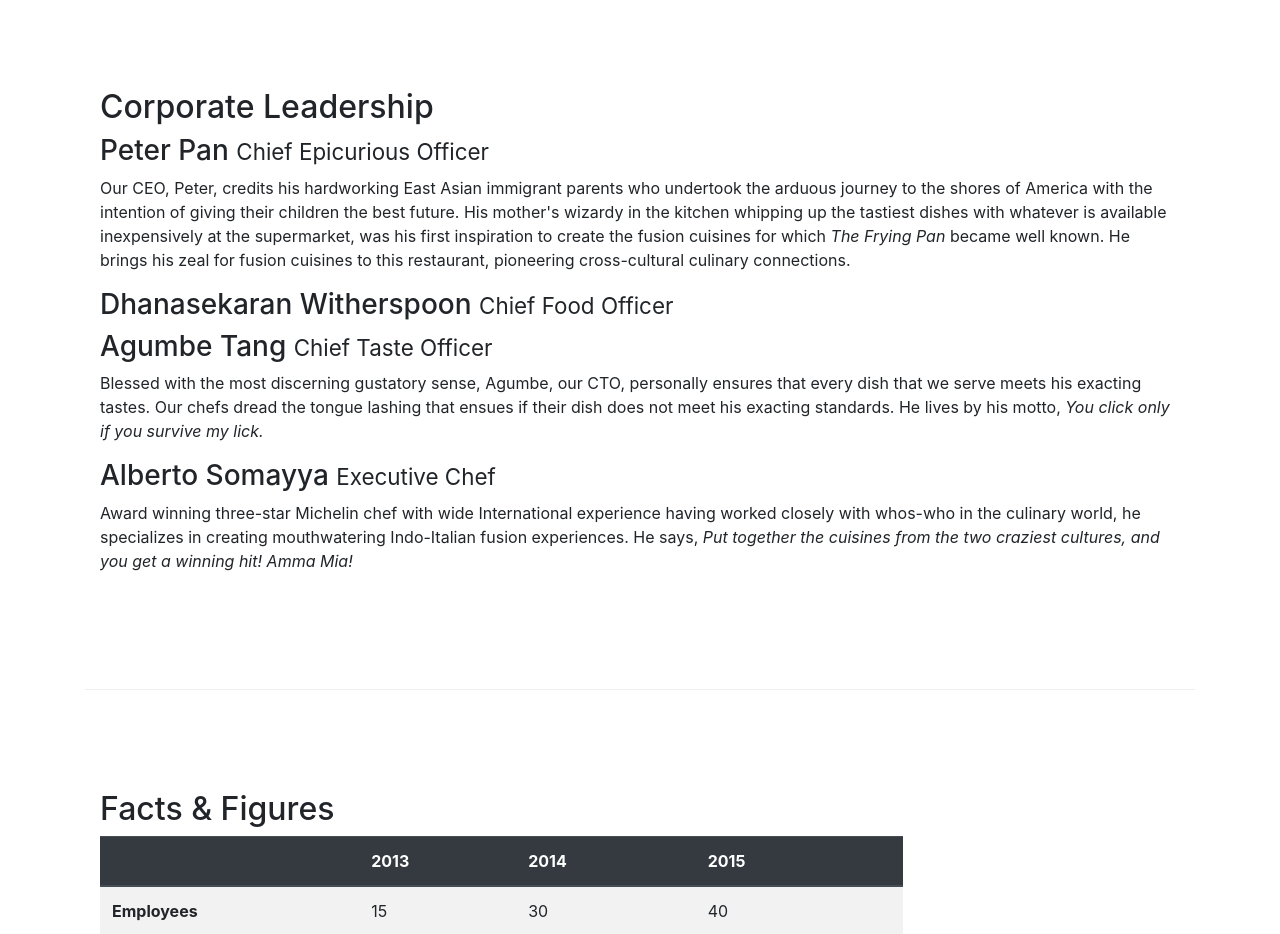
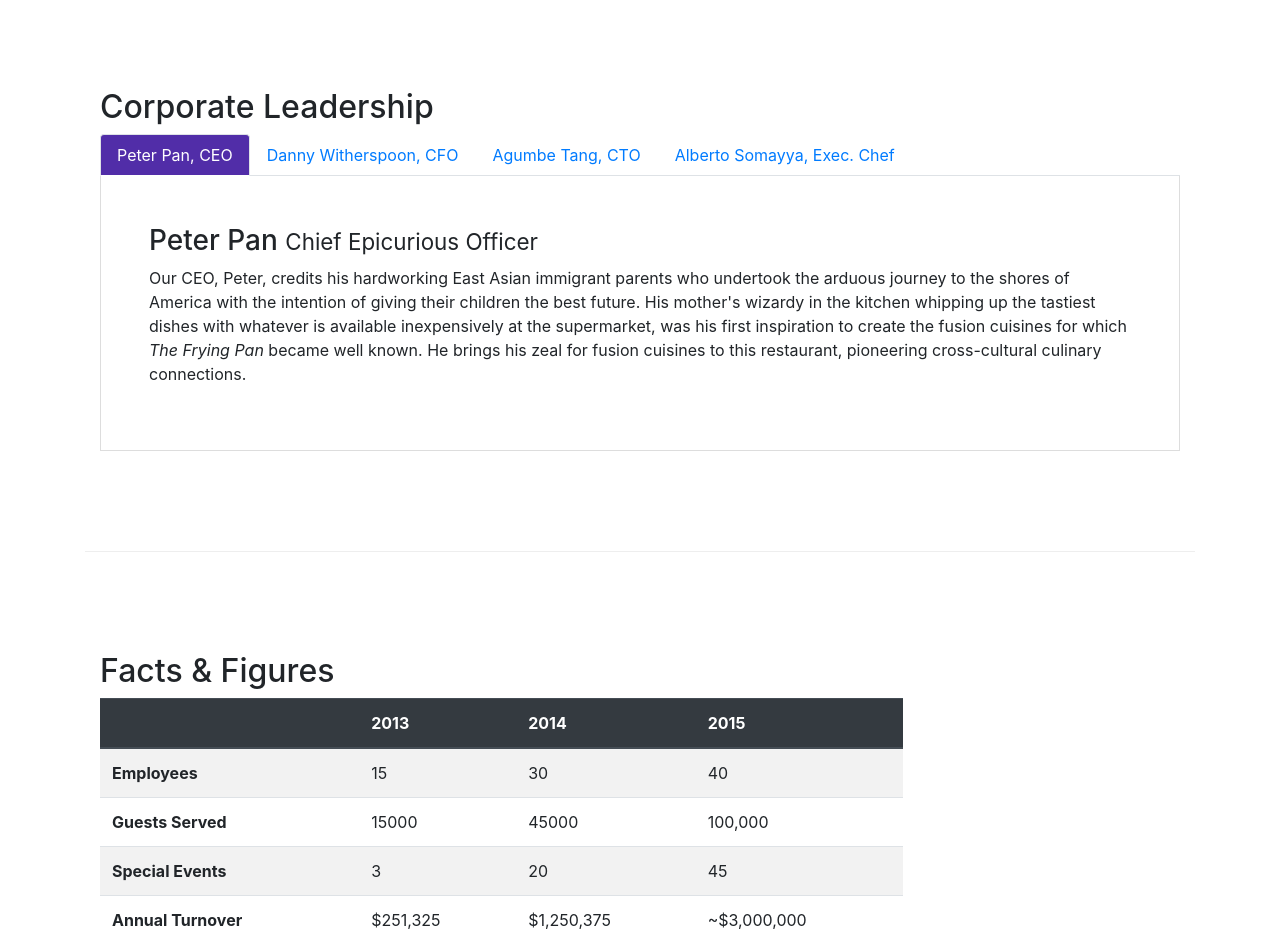
Before and after one commit to ShinuShaju/Restaurant-Website, a website: page aboutus.html in a window 1280 px wide. Shown: the part 1060-1994 px from the top of the page. Drawn offline with nearby package versions, Linux system fonts and the light colour scheme.

Commit message:
added tabs in about us page

```diff
--- a/aboutus.html
+++ b/aboutus.html
@@ -110,14 +110,38 @@
         <div class="row row-content">
             <div class="col">
                 <h2>Corporate Leadership</h2>
+                <ul class="nav nav-tabs">
+                    <li class="nav-item">
+                      <a class="nav-link active" href="#peter" role="tab" data-toggle="tab">Peter Pan, CEO</a>
+                    </li>
+                    <li class="nav-item">
+                      <a class="nav-link" href="#danny" role="tab" data-toggle="tab">Danny Witherspoon, CFO</a>
+                    </li>
+                    <li class="nav-item">
+                      <a class="nav-link" href="#agumbe"role="tab" data-toggle="tab">Agumbe Tang, CTO</a>
+                    </li>
+                    <li class="nav-item">
+                      <a class="nav-link" href="#alberto" role="tab" data-toggle="tab">Alberto Somayya, Exec. Chef</a>
+                    </li>
+                </ul>
+                <div class="tab-content">
+                    <div role="tabpanel" class="tab-pane fade show active" id="peter">
                         <h3>Peter Pan <small>Chief Epicurious Officer</small></h3>
                         <p class="d-none d-sm-block">Our CEO, Peter, credits his hardworking East Asian immigrant parents who undertook the arduous journey to the shores of America with the intention of giving their children the best future. His mother's wizardy in the kitchen whipping up the tastiest dishes with whatever is available inexpensively at the supermarket, was his first inspiration to create the fusion cuisines for which <em>The Frying Pan</em> became well known. He brings his zeal for fusion cuisines to this restaurant, pioneering cross-cultural culinary connections.</p>
-                <h3>Dhanasekaran Witherspoon <small>Chief Food Officer</small></h3>
-                <p class="d-none d-msm-block">Our CFO, Danny, as he is affectionately referred to by his colleagues, comes from a long established family tradition in farming and produce. His experiences growing up on a farm in the Australian outback gave him great appreciation for varieties of food sources. As he puts it in his own words, <em>Everything that runs, wins, and everything that stays, pays!</em></p>
+                    </div>
+                    <div role="tabpanel" class="tab-pane fade" id="danny">
+                    <h3>Danny Witherspoon <small>Chief Food Officer</small></h3>
+                    <p class="d-none d-sm-block">Our CFO, Danny, as he is affectionately referred to by his colleagues, comes from a long established family tradition in farming and produce. His experiences growing up on a farm in the Australian outback gave him great appreciation for varieties of food sources. As he puts it in his own words, <em>Everything that runs, wins, and everything that stays, pays!</em></p>
+                    </div>
+                    <div role="tabpanel" class="tab-pane fade" id="agumbe">
                     <h3>Agumbe Tang <small>Chief Taste Officer</small></h3>
                     <p class="d-none d-sm-block">Blessed with the most discerning gustatory sense, Agumbe, our CTO, personally ensures that every dish that we serve meets his exacting tastes. Our chefs dread the tongue lashing that ensues if their dish does not meet his exacting standards. He lives by his motto, <em>You click only if you survive my lick.</em></p>
+                    </div>
+                    <div role="tabpanel" class="tab-pane fade" id="alberto">
                     <h3>Alberto Somayya <small>Executive Chef</small></h3>
                     <p class="d-none d-sm-block">Award winning three-star Michelin chef with wide International experience having worked closely with whos-who in the culinary world, he specializes in creating mouthwatering Indo-Italian fusion experiences. He says, <em>Put together the cuisines from the two craziest cultures, and you get a winning hit! Amma Mia!</em></p>
+                    </div>
+                </div>
             </div>
        </div>
        <div class="row row-content">
--- a/css/styles.css
+++ b/css/styles.css
@@ -42,3 +42,15 @@ address{
     height: 100px;
     width: 100px;
 }
+
+.tab-content {
+    border-left: 1px solid #ddd;
+    border-right: 1px solid #ddd;
+    border-bottom: 1px solid #ddd;
+    padding: 48px;
+}
+
+.nav-tabs .nav-item .active{
+    background-color: #512da8;
+    color: #ffffff;
+}
```
Lines whose indentation alone changed are shown as unchanged.
